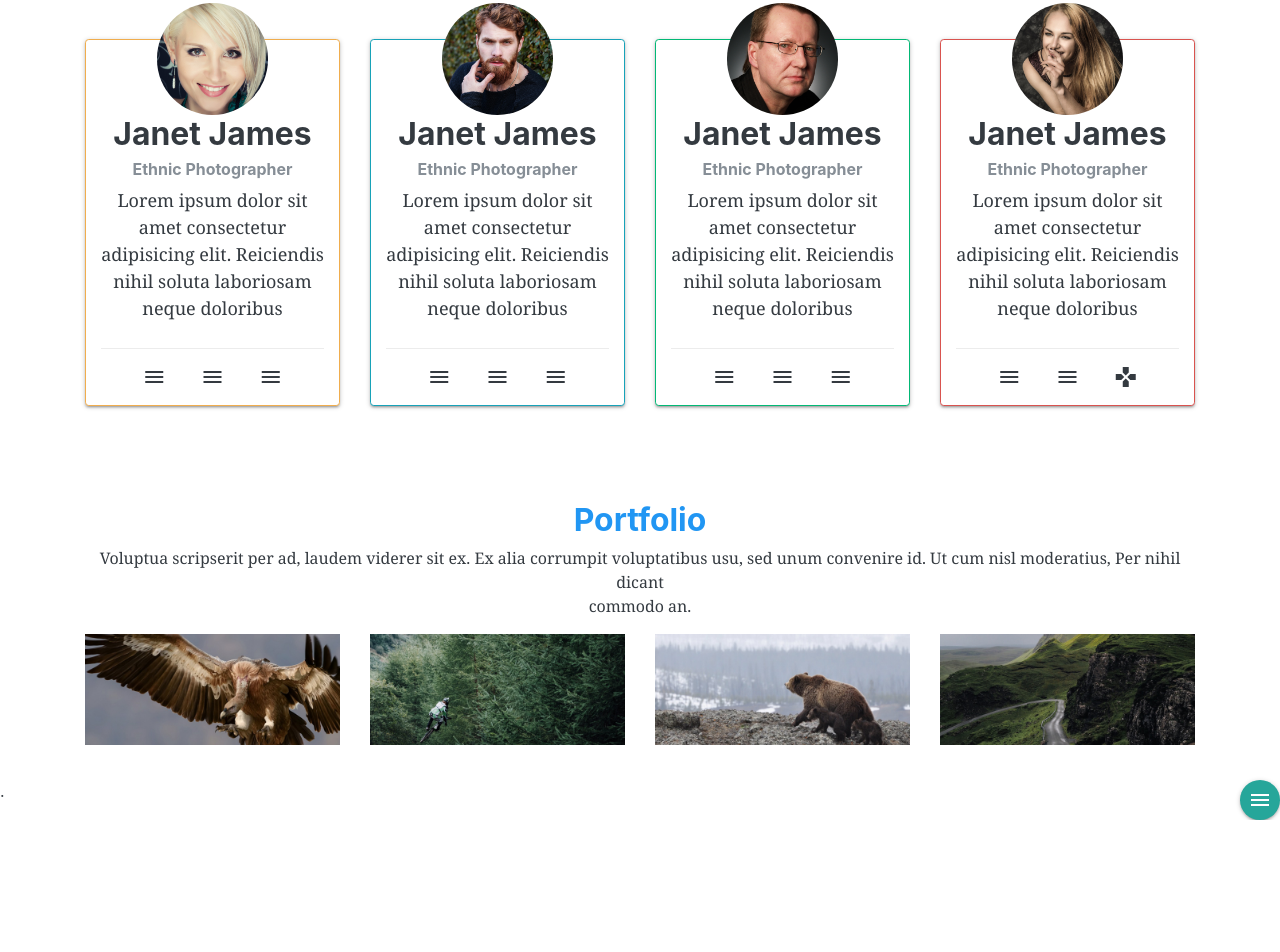
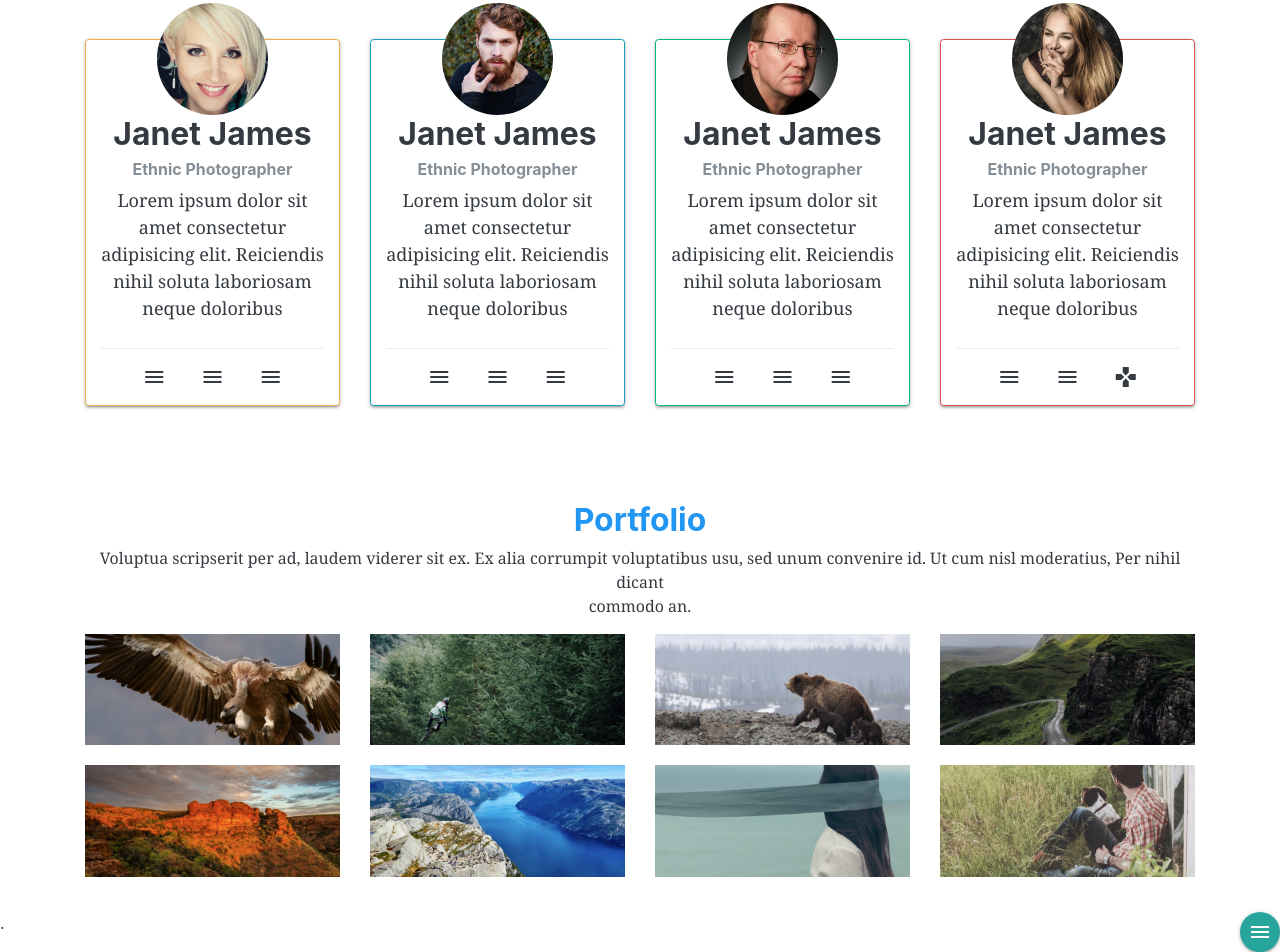
Before and after one commit to darkweb907/darkweb907-darkweb907.github.io-materialize, a website: page index.html in a window 1280 px wide. Shown: the part 2248-3200 px from the top of the page. Before the commit the page ends 3068 px from the top, so only its background shows below. Drawn offline with Linux system fonts and the light colour scheme; files that its build step writes are made by us from their sources.

Commit message:
movement stop

```diff
--- a/index.html
+++ b/index.html
@@ -387,6 +387,21 @@ blockquote h4{
                     <img class="img-fluid materialboxed" src="img/porf-4.jpg" alt="">
                 </div>
         </div>
+        <div class="row">
+            <div class="col-lg-3">
+                <img class="img-fluid materialboxed" src="img/porf-5.jpg" alt="">
+            </div>
+            <div class="col-lg-3">
+                <img class="img-fluid materialboxed" src="img/porf-6.jpg" alt="">
+            </div>
+            <div class="col-lg-3">
+                <img class="img-fluid materialboxed" src="img/porf-7.jpg" alt="">
+            </div>
+            <div class="col-lg-3">
+                <img class="img-fluid materialboxed" src="img/porf-8.jpg" alt="">
+            </div>
+    </div>
+
         </div>
     </section>
     <button class="btn-floating right">
```
